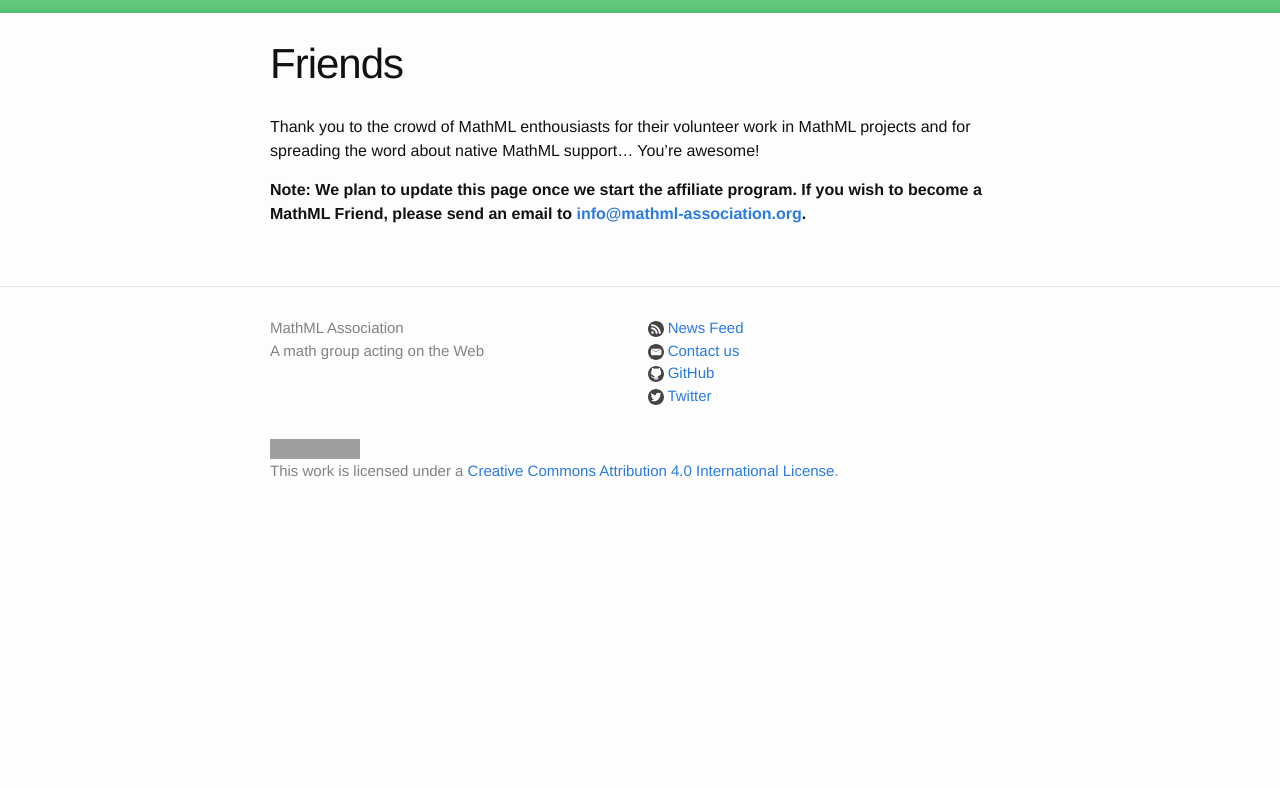
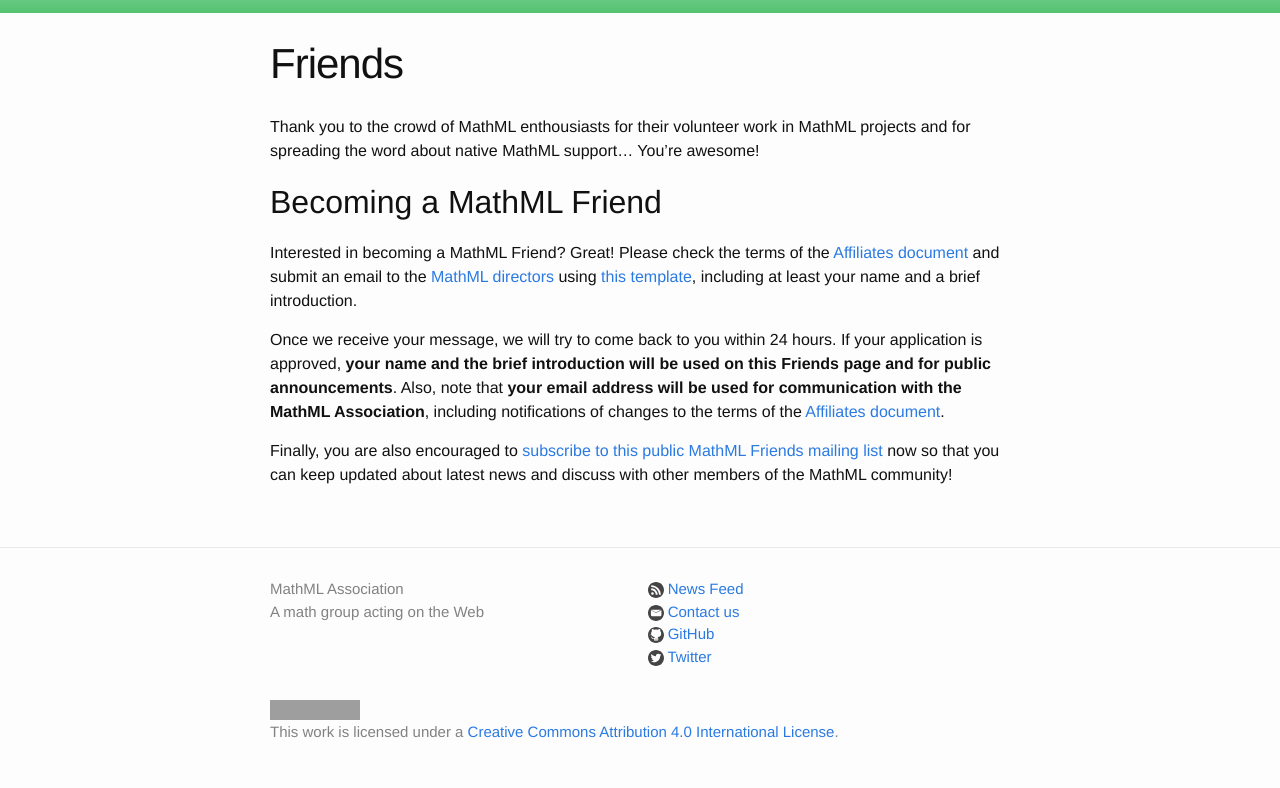
Before and after one commit to MathML/website, a Jekyll site: the page built from affiliates/friends.md, in a window 1280 px wide. Shown: the part 329-1117 px from the top of the page. Built offline with Jekyll 4.4.1, drawn with Linux system fonts in a browser that asks for light colours; before the commit the page ends 900 px from its top, so only the background shows below that; grey boxes are pictures that could not be loaded.

Commit message:
Add information regarding MathML Friend application via email.

```diff
--- a/affiliates/friends.md
+++ b/affiliates/friends.md
@@ -7,6 +7,19 @@
 MathML projects and for spreading the word about native MathML support...
 You're awesome!
 
-**Note: We plan to update this page once we start the affiliate program.
-If you wish to become a MathML Friend, please send an email to
-[{{site.email}}](mailto:{{site.email}}).**
+## Becoming a MathML Friend
+
+Interested in becoming a MathML Friend? Great! Please check the terms of the
+[Affiliates document](/legal-documents/affiliates.html) and
+submit an email to the [MathML directors](/people/directors.html) using
+[this template](mailto:directors@mathml-association.org?subject=Becoming%20a%20Friend&body=[Please%20remove%20the%20text%20in%20brackets%20and%20replace%20it%20with%20the%20requested%20content.]%0A%0ADear%20MathML%20directors,%0A%0AI'm%20applying%20to%20become%20a%20MathML%20Friend.%20Please%20find%20my%20information%20below.%0A%0AFull%20name:%20[required]%0ABrief%20introduction:%20[required%20;%20for%20example%20'PhD%20student%20in%20the%20Department%20of%20Physics%20at%20Harvard%20University']%0A%0AMore%20about%20myself:%20[optional%20;%20describe%20your%20involvement%20in%20MathML,%20why%20you%20want%20to%20become%20a%20friend,%20provide%20a%20link%20to%20your%20homepage%20or%20to%20social%20media%20accounts,%20indicate%20where%20you%20live,%20etc.]%0A%0AI%20hereby%20state%20that%20I%20read%20the%20terms%20of%20the%20Affiliates%20document,%20that%20I%20want%20to%20become%20a%20%22MathML%20Friend%22%20and%20that%20I%20fulfill%20all%20the%20requirements.%20In%20particular,%20I%20attest%20that%20I%20am%2018%20years%20of%20age%20or%20older,%20that%20I%20read%20the%20MathML%20Manifesto,%20and%20that%20I%20agree%20with%20it.%20I%20also%20give%20you%20the%20permission%20to%20publish%20the%20information%20provided%20in%20the%20'required'%20fields%20above.%0A), including at least your name and a brief introduction.
+
+Once we receive your message, we will try to come back to you within 24 hours.
+If your application is approved, **your name and the brief introduction will be
+used on this Friends page and for public announcements**. Also, note that
+**your email address will be used for communication with the MathML
+Association**, including notifications of changes to the terms of the
+[Affiliates document](/legal-documents/affiliates.html).
+
+Finally, you are also encouraged to
+[subscribe to this public MathML Friends mailing list](http://lists.mathml-association.org/mailman/listinfo/friends) now so that you can keep updated about latest news and discuss with other members of the MathML community!
```
